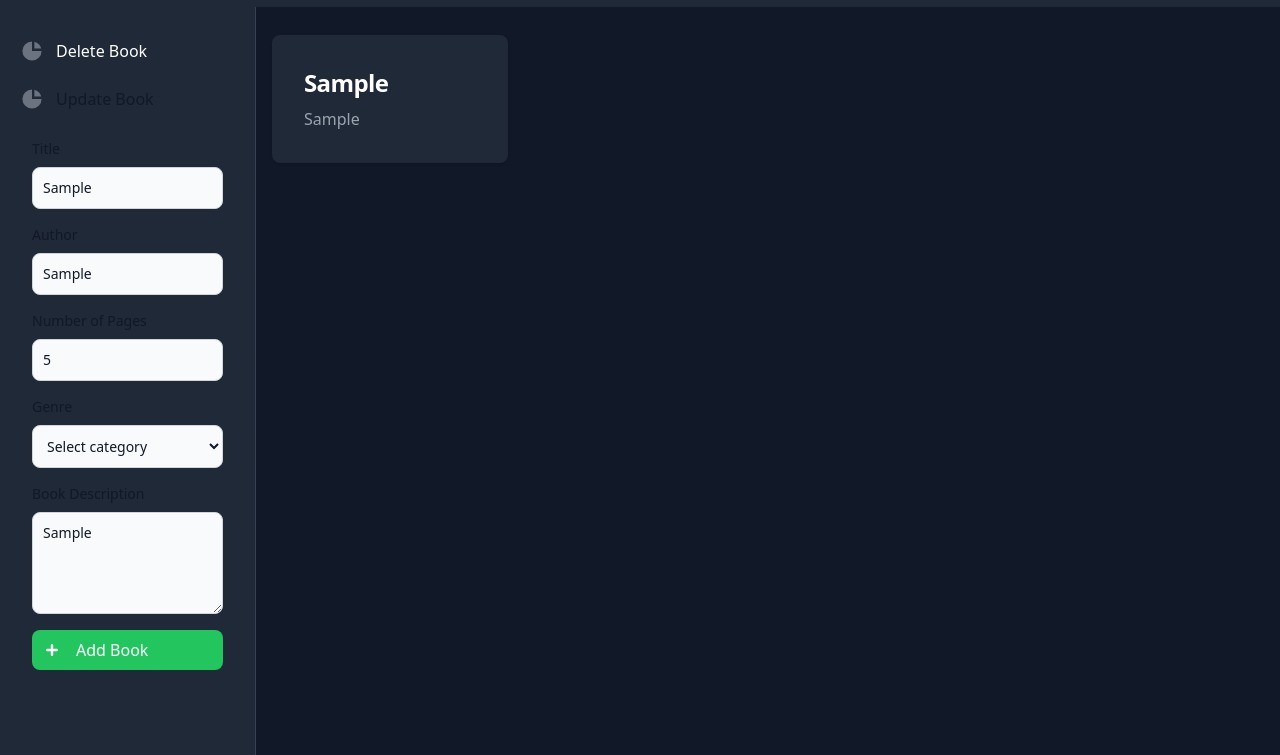
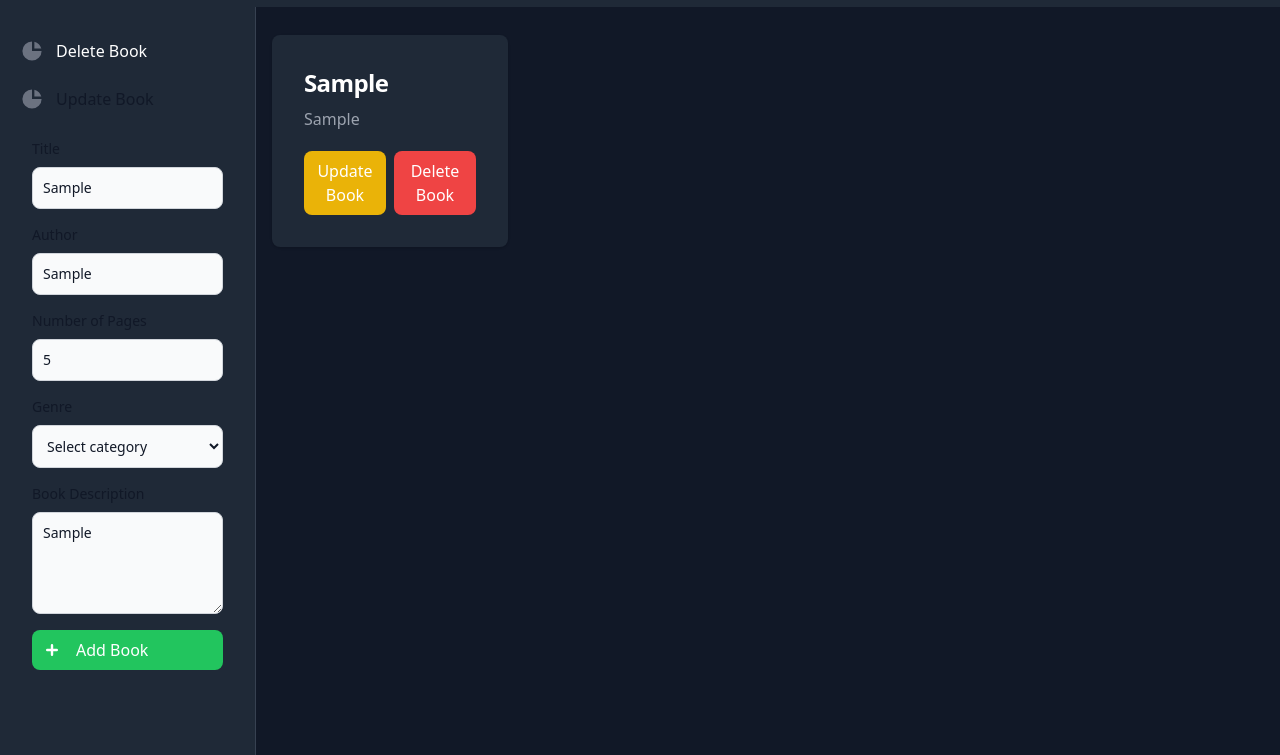
Before and after one commit to malikkali14/library, a plain HTML site: page src/index.html in a window 1280 px wide. Both pictures are taken after typing "Sample", "Sample", "5", "Sample" into the empty fields and a click on the button "Add Book". Shown: the part 45-800 px from the top of the page. Drawn offline with nearby package versions, Linux system fonts and the light colour scheme.

Commit message:
Adding in delete button  as well as edit function, need to add in functionality for each

```diff
--- a/src/index.html
+++ b/src/index.html
@@ -147,22 +147,35 @@
         function renderBook() {
             let display = document.querySelector('#display');
 
-
-            for(let i = 0; i < myLibrary.length; i++){
+            for(let i = (myLibrary.length - 1); i < myLibrary.length; i++){
                 let div = document.createElement('div');
                 let hfour = document.createElement('h4');
                 let p = document.createElement('p');
+                let btnDiv = document.createElement('div');
+                let deleteBtn = document.createElement('button');
+                let updateBtn = document.createElement('button');
+
 
                 div.classList.add("w-full", "max-w-sm", "p-4",  "rounded-lg", "shadow", "sm:p-8", "bg-gray-800", "border-gray-700")
                 hfour.classList.add("mb-2", "text-2xl", "font-bold", "tracking-tight", "text-white")
                 p.classList.add("font-normal", "text-gray-400");
+                btnDiv.classList.add("grid", "grid-cols-2", "gap-2", "mt-5", "text-center");
+                deleteBtn.classList.add("flex", "items-center", "justify-center", "p-2", "text-base", "font-medium", "w-full", "rounded-lg", "text-white", "bg-red-500", "hover:bg-red-700", "group")
+                updateBtn.classList.add("flex", "items-center", "justify-center", "p-2", "text-base", "font-medium", "w-full", "rounded-lg", "text-white", "bg-yellow-500", "hover:bg-yellow-700", "group")
+                deleteBtn.setAttribute('id', 'deletebtn');
+                updateBtn.setAttribute('id', 'updatebtn');
 
                 display.appendChild(div);
                 div.appendChild(hfour);
                 div.appendChild(p);
+                div.appendChild(btnDiv);
+                btnDiv.appendChild(updateBtn);
+                btnDiv.appendChild(deleteBtn);
 
                 hfour.textContent = myLibrary[i].title;
                 p.textContent = myLibrary[i].desc;
+                updateBtn.textContent = "Update Book";
+                deleteBtn.textContent = "Delete Book";
 
             }
         }
```
Also changed, not shown: dist/output.css.
